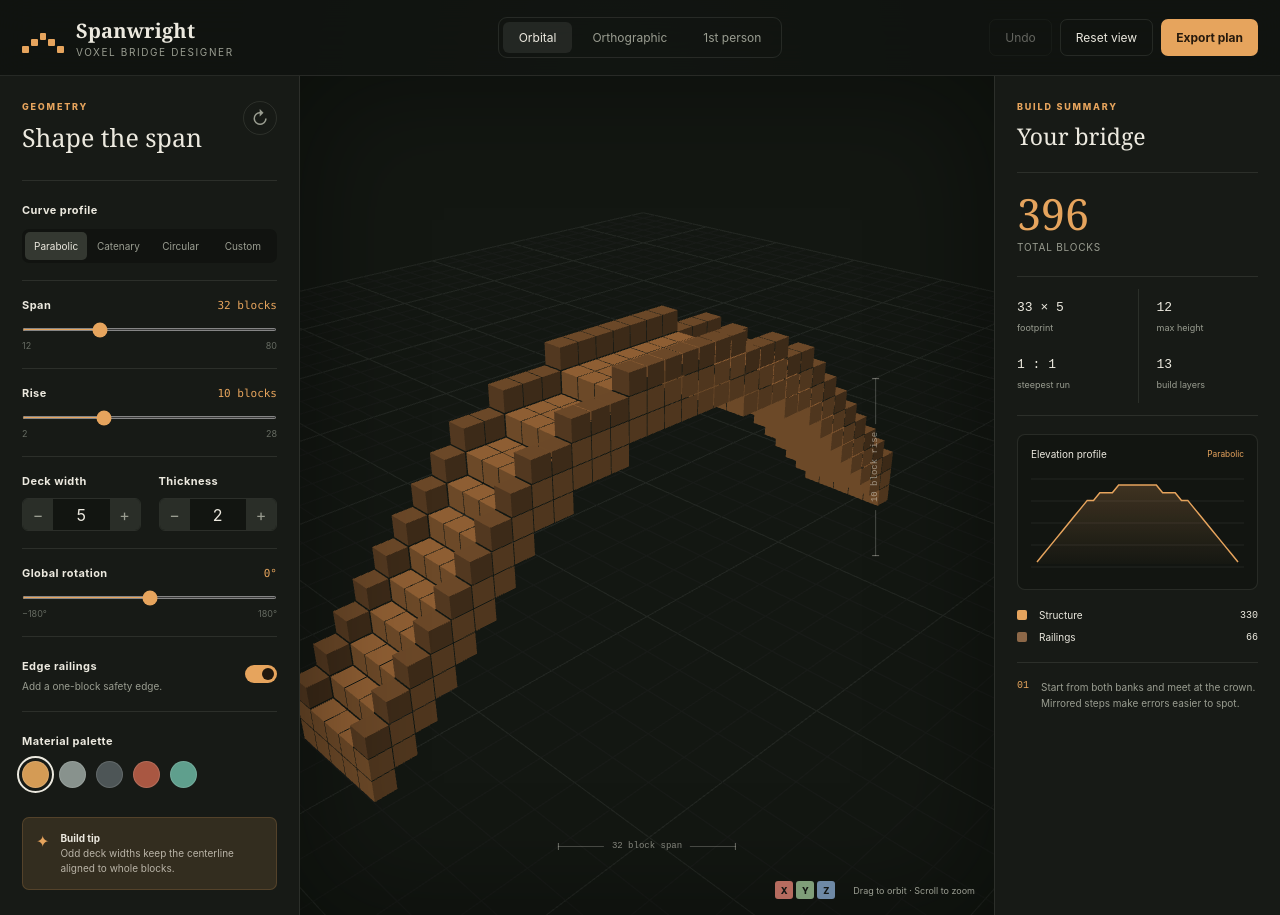
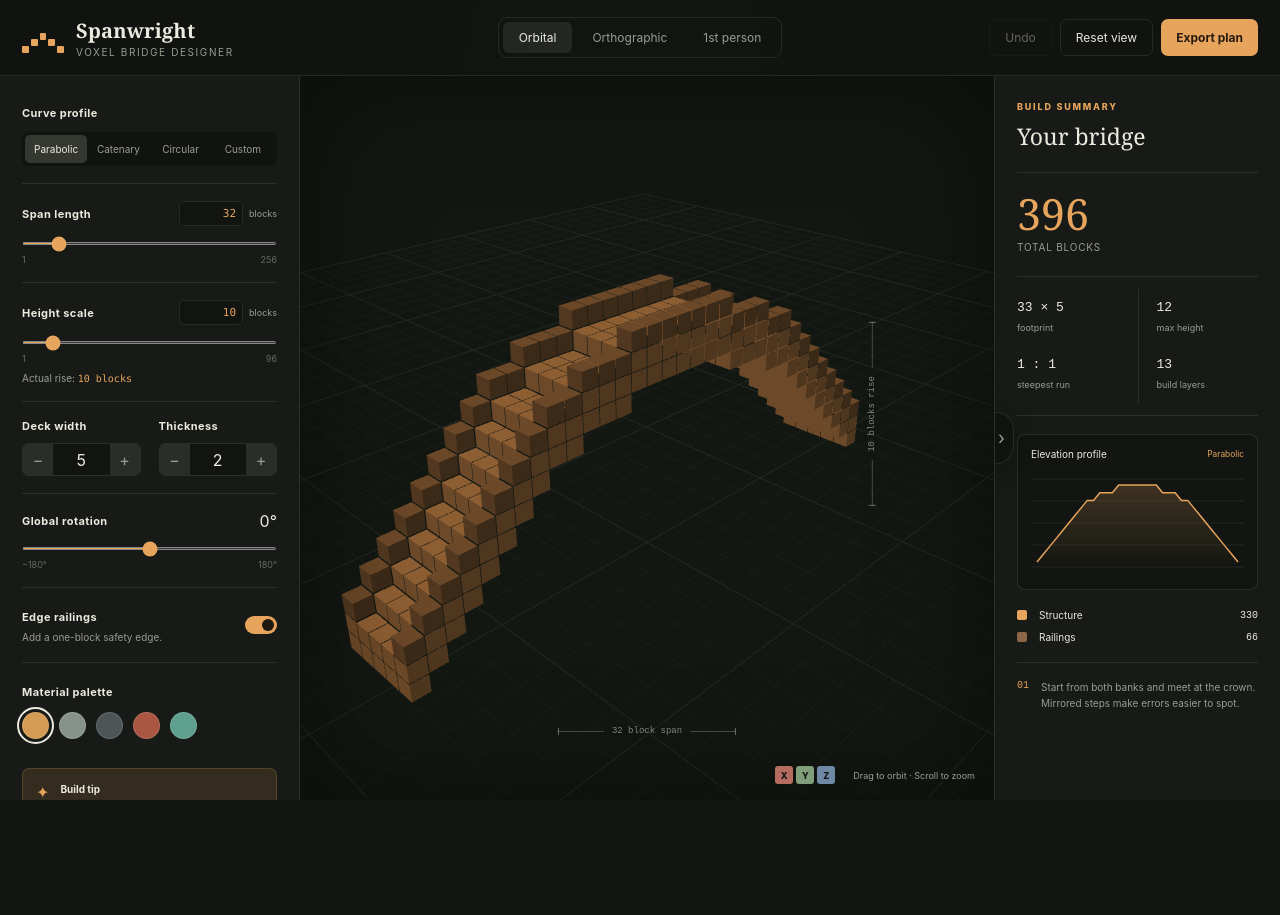
Before and after one commit to ASpur/spanwright, a website: page index.html in a window 1280 px wide. After the commit the page ends 800 px from the top, so only its background shows below. Drawn offline with Linux system fonts and the light colour scheme.

Commit message:
Refine bridge controls and summary panel

```diff
--- a/app.js
+++ b/app.js
@@ -94,6 +94,8 @@ function syncControls() {
   ["span", "rise", "width", "thickness", "rotation"].forEach((id) => {
     $(`#${id}`).value = state[id];
   });
+  $("#spanValue").value = state.span;
+  $("#riseValue").value = state.rise;
   $("#railings").checked = state.railings;
   $("#symmetry").checked = state.symmetry;
   $$(".segmented button").forEach((button) => button.classList.toggle("active", button.dataset.value === state.curve));
@@ -144,6 +146,20 @@ function rawCurve(t) {
 
 function curveHeight(t) {
   return Math.round(rawCurve(t));
+}
+
+function deckHeights() {
+  return Array.from({ length: state.span + 1 }, (_, i) => curveHeight(i / state.span));
+}
+
+function heightRange(heights = deckHeights()) {
+  const min = Math.min(...heights);
+  const max = Math.max(...heights);
+  return { min, max, rise: max - min };
+}
+
+function blockLabel(value) {
+  return `${value} block${Math.abs(value) === 1 ? "" : "s"}`;
 }
 
 function bridgeAngle() {
@@ -475,9 +491,10 @@ function render(time) {
     ];
     target = state.target;
   }
+  const farPlane = Math.max(300, state.zoom * 3, state.span * 3, state.rise * 4);
   const projection = state.viewMode === "orthographic"
-    ? mat4.orthographic(-state.zoom * aspect / 2, state.zoom * aspect / 2, -state.zoom / 2, state.zoom / 2, .1, 400)
-    : mat4.perspective(Math.PI / 4.2, aspect, .1, 300);
+    ? mat4.orthographic(-state.zoom * aspect / 2, state.zoom * aspect / 2, -state.zoom / 2, state.zoom / 2, .1, farPlane)
+    : mat4.perspective(Math.PI / 4.2, aspect, .1, farPlane);
   const view = mat4.lookAt(eye, target, [0, 1, 0]);
   lastViewProjection = mat4.multiply(projection, view);
   gl.uniformMatrix4fv(matrixLocation, false, new Float32Array(lastViewProjection));
@@ -502,7 +519,8 @@ function scheduleRender() {
 }
 
 function updateStats() {
-  const heights = Array.from({ length: state.span + 1 }, (_, i) => curveHeight(i / state.span));
+  const heights = deckHeights();
+  const range = heightRange(heights);
   const maxStep = Math.max(...heights.slice(1).map((h, i) => Math.abs(h - heights[i])));
   const xs = blocks.map((block) => block.x);
   const zs = blocks.map((block) => block.z);
@@ -515,9 +533,10 @@ function updateStats() {
   $("#layersStat").textContent = `${Math.max(...blocks.map((b) => b.y)) - Math.min(...blocks.map((b) => b.y)) + 1}`;
   $("#profileName").textContent = state.curve[0].toUpperCase() + state.curve.slice(1);
   $("#spanDimension").textContent = `${state.span} block span`;
-  $("#riseDimension").textContent = `${state.rise} block rise`;
-  $("#spanOutput").textContent = `${state.span} blocks`;
-  $("#riseOutput").textContent = `${state.rise} blocks`;
+  $("#riseDimension").textContent = `${blockLabel(range.rise)} rise`;
+  $("#spanValue").value = state.span;
+  $("#riseValue").value = state.rise;
+  $("#riseOutput").textContent = blockLabel(range.rise);
   $("#rotationOutput").textContent = `${state.rotation}°`;
   updatePointControls();
 }
@@ -536,9 +555,12 @@ function drawProfile() {
   ctx.strokeStyle = "rgba(236,233,223,.08)";
   ctx.lineWidth = 1;
   for (let y = 12; y < h; y += 22) { ctx.beginPath(); ctx.moveTo(0,y); ctx.lineTo(w,y); ctx.stroke(); }
-  const points = Array.from({ length: state.span + 1 }, (_, i) => ({
+  const heights = deckHeights();
+  const range = heightRange(heights);
+  const profileRange = Math.max(1, range.rise);
+  const points = heights.map((height, i) => ({
     x: 6 + (i / state.span) * (w - 12),
-    y: h - 10 - (curveHeight(i / state.span) / Math.max(1,state.rise)) * (h - 28),
+    y: h - 10 - ((height - range.min) / profileRange) * (h - 28),
   }));
   ctx.beginPath();
   points.forEach((p, i) => i ? ctx.lineTo(p.x,p.y) : ctx.moveTo(p.x,p.y));
@@ -759,16 +781,44 @@ function exportPlan() {
   URL.revokeObjectURL(link.href);
 }
 
+function applySpanOrScale(id, value) {
+  const control = $(`#${id}`);
+  const min = Number(control.min);
+  const max = Number(control.max);
+  const next = Math.round(Math.max(min, Math.min(max, value)));
+  if (!Number.isFinite(next)) return false;
+  state[id] = next;
+  control.value = next;
+  $(`#${id}Value`).value = next;
+  if (id === "span") state.zoom = Math.max(48, state.span * 1.45);
+  state.target[1] = state.rise / 2 - 1;
+  return true;
+}
+
 function bindControls() {
   ["span", "rise"].forEach((id) => {
-    $(`#${id}`).addEventListener("pointerdown", beginHistoryTransaction);
-    $(`#${id}`).addEventListener("pointerup", endHistoryTransaction);
-    $(`#${id}`).addEventListener("input", (event) => {
+    const slider = $(`#${id}`);
+    const exactInput = $(`#${id}Value`);
+    const updateDimension = (value) => {
+      if (!Number.isFinite(value)) return;
       if (!historyTransaction) pushHistory();
-      state[id] = Number(event.target.value);
-      if (id === "span") state.zoom = Math.max(48, state.span * 1.45);
-      state.target[1] = state.rise / 2 - 1;
-      buildModel();
+      if (applySpanOrScale(id, value)) buildModel();
+    };
+    slider.addEventListener("pointerdown", beginHistoryTransaction);
+    slider.addEventListener("pointerup", endHistoryTransaction);
+    slider.addEventListener("input", (event) => updateDimension(Number(event.target.value)));
+    exactInput.addEventListener("focus", beginHistoryTransaction);
+    exactInput.addEventListener("input", (event) => {
+      if (event.target.value === "") return;
+      updateDimension(Number(event.target.value));
+    });
+    exactInput.addEventListener("change", (event) => {
+      if (event.target.value === "") event.target.value = state[id];
+      else updateDimension(Number(event.target.value));
+    });
+    exactInput.addEventListener("blur", endHistoryTransaction);
+    exactInput.addEventListener("keydown", (event) => {
+      if (event.key === "Enter") event.target.blur();
     });
   });
   ["railings"].forEach((id) => $(`#${id}`).addEventListener("change", (e) => {
@@ -854,19 +904,21 @@ function bindControls() {
   });
   $("#deletePopupPoint").addEventListener("click", deleteSelectedPoint);
   $("#closePointPopover").addEventListener("click", closePointPopover);
-  $("#randomize").addEventListener("click", () => {
-    pushHistory();
-    const curves = ["parabolic", "catenary", "circular"];
-    state.curve = curves[Math.floor(Math.random() * curves.length)];
-    state.span = 20 + Math.floor(Math.random() * 29);
-    state.rise = 5 + Math.floor(Math.random() * 13);
-    $("#span").value = state.span;
-    $("#rise").value = state.rise;
-    $$(".segmented button").forEach((b) => b.classList.toggle("active", b.dataset.value === state.curve));
-    setView("orbital");
-    buildModel();
+  const setSummaryPanelCollapsed = (collapsed) => {
+    $("#workspace").classList.toggle("summary-collapsed", collapsed);
+    $("#buildSummaryPanel").classList.toggle("collapsed", collapsed);
+    $("#summaryPanelToggle").setAttribute("aria-expanded", String(!collapsed));
+    $("#summaryPanelContent").setAttribute("aria-hidden", String(collapsed));
+    $("#summaryPanelToggle").setAttribute("aria-label", collapsed ? "Expand build summary" : "Collapse build summary");
+    scheduleRender();
+    setTimeout(() => {
+      if (!collapsed) drawProfile();
+      scheduleRender();
+    }, 260);
+  };
+  $("#summaryPanelToggle").addEventListener("click", () => {
+    setSummaryPanelCollapsed(!$("#buildSummaryPanel").classList.contains("collapsed"));
   });
-
   const canvas = $("#glCanvas");
   let dragging = false;
   let lastX = 0;
@@ -890,6 +942,9 @@ function bindControls() {
     state.zoom = Math.max(12, Math.min(150, state.zoom * Math.exp(e.deltaY * .001)));
     scheduleRender();
   }, { passive: false });
+  if ("ResizeObserver" in window) {
+    new ResizeObserver(() => scheduleRender()).observe($(".viewport-wrap"));
+  }
   let draggingPoint = false;
   let dragAxis = "free";
   let lastPointer = { x: 0, y: 0 };
--- a/index.html
+++ b/index.html
@@ -37,16 +37,8 @@
         </div>
       </header>
 
-      <main>
+      <main id="workspace">
         <aside class="panel controls-panel">
-          <div class="panel-heading">
-            <div>
-              <p class="eyebrow">Geometry</p>
-              <h1>Shape the span</h1>
-            </div>
-            <button class="icon-button" id="randomize" title="Try another shape" aria-label="Try another shape">↻</button>
-          </div>
-
           <div class="control-group">
             <label for="curveType">Curve profile</label>
             <div class="segmented" id="curveType">
@@ -59,20 +51,27 @@
 
           <div class="control-group range-control">
             <div class="control-label">
-              <label for="span">Span</label>
-              <output id="spanOutput">32 blocks</output>
+              <label for="span">Span length</label>
+              <div class="exact-value">
+                <input id="spanValue" type="number" min="1" max="256" value="32" step="1" aria-label="Span length in blocks" />
+                <span>blocks</span>
               </div>
-            <input id="span" type="range" min="12" max="80" value="32" step="1" />
-            <div class="range-ends"><span>12</span><span>80</span></div>
+            </div>
+            <input id="span" type="range" min="1" max="256" value="32" step="1" />
+            <div class="range-ends"><span>1</span><span>256</span></div>
           </div>
 
           <div class="control-group range-control">
             <div class="control-label">
-              <label for="rise">Rise</label>
-              <output id="riseOutput">10 blocks</output>
+              <label for="rise">Height scale</label>
+              <div class="exact-value">
+                <input id="riseValue" type="number" min="1" max="96" value="10" step="1" aria-label="Height scale in blocks" />
+                <span>blocks</span>
               </div>
-            <input id="rise" type="range" min="2" max="28" value="10" step="1" />
-            <div class="range-ends"><span>2</span><span>28</span></div>
+            </div>
+            <input id="rise" type="range" min="1" max="96" value="10" step="1" />
+            <div class="range-ends"><span>1</span><span>96</span></div>
+            <p class="control-help">Actual rise: <output id="riseOutput">10 blocks</output></p>
           </div>
 
           <div class="two-up">
@@ -193,9 +192,19 @@
           </div>
         </section>
 
-        <aside class="panel stats-panel">
+        <aside class="panel stats-panel" id="buildSummaryPanel">
+          <button class="summary-edge-toggle" id="summaryPanelToggle" type="button" aria-expanded="true" aria-controls="summaryPanelContent" aria-label="Collapse build summary">
+            <i aria-hidden="true">›</i>
+          </button>
+          <div class="summary-collapsed-label" aria-hidden="true">Build summary</div>
+
+          <div class="summary-content" id="summaryPanelContent">
+            <div class="summary-heading">
+              <div>
                 <p class="eyebrow">Build summary</p>
                 <h2>Your bridge</h2>
+              </div>
+            </div>
 
             <div class="hero-stat">
               <span id="blockCount">—</span>
@@ -226,6 +235,7 @@
               <span>01</span>
               <p>Start from both banks and meet at the crown. Mirrored steps make errors easier to spot.</p>
             </div>
+          </div>
         </aside>
       </main>
     </div>
--- a/styles.css
+++ b/styles.css
@@ -25,7 +25,12 @@ body {
 button, input { font: inherit; }
 button { color: inherit; }
 
-.app-shell { min-height: 100vh; display: grid; grid-template-rows: 76px 1fr; }
+.app-shell {
+  height: 100vh;
+  height: 100dvh;
+  display: grid;
+  grid-template-rows: 76px minmax(0, 1fr);
+}
 
 .topbar {
   height: 76px;
@@ -49,7 +54,7 @@ button { color: inherit; }
 .brand-mark i:nth-child(3) { transform: translateY(-13px); }
 
 .view-tabs { justify-self: center; display: flex; gap: 4px; padding: 4px; border: 1px solid var(--line); border-radius: 9px; }
-.tab, .button, .icon-button, .segmented button, .stepper button, .swatch {
+.tab, .button, .segmented button, .stepper button, .swatch {
   border: 0;
   cursor: pointer;
 }
@@ -60,23 +65,59 @@ button { color: inherit; }
 .button.ghost { background: transparent; border: 1px solid var(--line); }
 .button.primary { background: var(--accent); color: #271a0d; font-weight: 750; }
 
-main { min-height: 0; display: grid; grid-template-columns: 300px minmax(420px, 1fr) 286px; }
-.panel { background: var(--panel); padding: 25px 22px; overflow-y: auto; scrollbar-width: thin; scrollbar-color: #42473f transparent; z-index: 4; }
+main {
+  min-height: 0;
+  display: grid;
+  grid-template-columns: 300px minmax(420px, 1fr) 286px;
+  overflow: hidden;
+  transition: grid-template-columns .22s ease;
+}
+main.summary-collapsed { grid-template-columns: 300px minmax(420px, 1fr) 46px; }
+.panel { min-height: 0; background: var(--panel); padding: 25px 22px; overflow-y: auto; scrollbar-width: thin; scrollbar-color: #42473f transparent; z-index: 4; }
 .controls-panel { border-right: 1px solid var(--line); }
-.stats-panel { border-left: 1px solid var(--line); }
-.panel-heading { display: flex; justify-content: space-between; align-items: start; margin-bottom: 26px; }
+.stats-panel {
+  position: relative;
+  border-left: 1px solid var(--line);
+  overflow-x: hidden;
+  transition: padding .22s ease;
+}
+.stats-panel.collapsed {
+  padding: 0;
+  overflow: hidden;
+  background: rgba(24, 27, 23, 0.96);
+}
+.controls-panel > .control-group:first-child { padding-top: 0; border-top: 0; }
 .eyebrow { margin: 0 0 8px; color: var(--accent); font-size: 9px; font-weight: 800; letter-spacing: .2em; text-transform: uppercase; }
 h1, h2 { margin: 0; font-family: Georgia, serif; font-weight: 500; }
 h1 { font-size: 25px; }
 h2 { font-size: 23px; }
-.icon-button { width: 34px; height: 34px; border-radius: 50%; background: transparent; border: 1px solid var(--line); color: var(--muted); font-size: 18px; }
-.icon-button:hover { color: var(--ink); border-color: rgba(236,233,223,.25); }
-
 .control-group { padding: 17px 0; border-top: 1px solid var(--line); }
 .control-group > label, .control-label label { font-size: 11px; font-weight: 700; letter-spacing: .04em; }
 .control-label { display: flex; justify-content: space-between; align-items: center; gap: 12px; }
 .control-label p { margin: 5px 0 0; max-width: 190px; color: var(--muted); font-size: 10px; line-height: 1.45; }
-.control-label output { color: var(--accent); font-family: ui-monospace, SFMono-Regular, Menlo, monospace; font-size: 11px; }
+.exact-value {
+  display: flex;
+  align-items: center;
+  gap: 6px;
+  color: var(--muted);
+  font-size: 9px;
+}
+.exact-value input {
+  width: 64px;
+  padding: 5px 6px;
+  border: 1px solid var(--line);
+  border-radius: 5px;
+  outline: 0;
+  background: rgba(0,0,0,.22);
+  color: var(--accent);
+  font: 11px ui-monospace, SFMono-Regular, Menlo, monospace;
+  text-align: right;
+  -moz-appearance: textfield;
+}
+.exact-value input::-webkit-outer-spin-button, .exact-value input::-webkit-inner-spin-button { appearance: none; }
+.exact-value input:focus { border-color: var(--accent); }
+.control-help { margin: 8px 0 0; color: var(--muted); font-size: 10px; }
+.control-help output { color: var(--accent); font-family: ui-monospace, SFMono-Regular, Menlo, monospace; font-size: 10px; }
 .segmented { display: grid; grid-template-columns: repeat(4, 1fr); margin-top: 11px; padding: 3px; background: rgba(0,0,0,.25); border-radius: 7px; }
 .segmented button { padding: 8px 4px; border-radius: 5px; background: transparent; color: var(--muted); font-size: 10px; }
 .segmented button.active { background: #343831; color: var(--ink); }
@@ -109,7 +150,7 @@ input[type="range"] { width: 100%; margin: 16px 0 0; accent-color: var(--accent)
 .tip p { margin: 0; color: #b9b4a7; font-size: 10px; line-height: 1.5; }
 .tip strong { display: block; color: var(--ink); font-size: 10px; }
 
-.viewport-wrap { position: relative; min-width: 0; overflow: hidden; background: #151914; }
+.viewport-wrap { position: relative; min-width: 0; min-height: 0; overflow: hidden; background: #151914; }
 #glCanvas { display: block; width: 100%; height: 100%; touch-action: none; cursor: grab; }
 #glCanvas:active { cursor: grabbing; }
 .world-handles { position: absolute; inset: 0; z-index: 3; pointer-events: none; touch-action: none; }
@@ -209,7 +250,70 @@ input[type="range"] { width: 100%; margin: 16px 0 0; accent-color: var(--accent)
 .webgl-error { position: absolute; inset: 0; display: grid; place-items: center; background: #151914; }
 .webgl-error[hidden] { display: none; }
 
-.stats-panel > h2 { margin-bottom: 20px; }
+.summary-heading {
+  display: flex;
+  justify-content: space-between;
+  align-items: start;
+  gap: 14px;
+  margin-bottom: 20px;
+}
+.summary-edge-toggle {
+  position: absolute;
+  left: -1px;
+  top: 50%;
+  z-index: 8;
+  transform: translateY(-50%);
+  display: grid;
+  place-items: center;
+  width: 20px;
+  height: 52px;
+  padding: 0;
+  border: 1px solid var(--line);
+  border-left: 0;
+  border-radius: 0 18px 18px 0;
+  background: rgba(17, 20, 16, .88);
+  color: var(--muted);
+  cursor: pointer;
+  font-size: 18px;
+  line-height: 1;
+  box-shadow: 0 8px 24px rgba(0,0,0,.24);
+  transition: color .18s, border-color .18s, background .18s, transform .18s;
+}
+.summary-edge-toggle i {
+  display: block;
+  font-style: normal;
+  transform: translateX(-2px);
+  transition: transform .18s;
+}
+.summary-edge-toggle:hover { color: var(--ink); border-color: rgba(236,233,223,.24); background: rgba(30, 34, 29, .96); }
+.stats-panel.collapsed .summary-edge-toggle i { transform: translateX(-2px) rotate(180deg); }
+.summary-content {
+  opacity: 1;
+  transform: translateX(0);
+  transition: opacity .16s ease, transform .22s ease;
+}
+.stats-panel.collapsed .summary-content {
+  display: none;
+  opacity: 0;
+  pointer-events: none;
+  transform: translateX(18px);
+}
+.summary-collapsed-label {
+  position: absolute;
+  display: none;
+  left: calc(50% + 6px);
+  top: 50%;
+  transform: translate(-50%, -50%) rotate(180deg);
+  writing-mode: vertical-rl;
+  pointer-events: none;
+  color: var(--muted);
+  font-size: 9px;
+  font-weight: 800;
+  letter-spacing: .18em;
+  text-transform: uppercase;
+  white-space: nowrap;
+}
+.stats-panel.collapsed .summary-collapsed-label { display: block; }
 .hero-stat { padding: 19px 0 21px; border-top: 1px solid var(--line); border-bottom: 1px solid var(--line); }
 .hero-stat span { display: block; color: var(--accent); font-family: Georgia, serif; font-size: 43px; line-height: 1; }
 .hero-stat small { color: var(--muted); font-size: 10px; letter-spacing: .08em; text-transform: uppercase; }
```
Also changed, not shown: README.md. Lines whose indentation alone changed are shown as unchanged.
